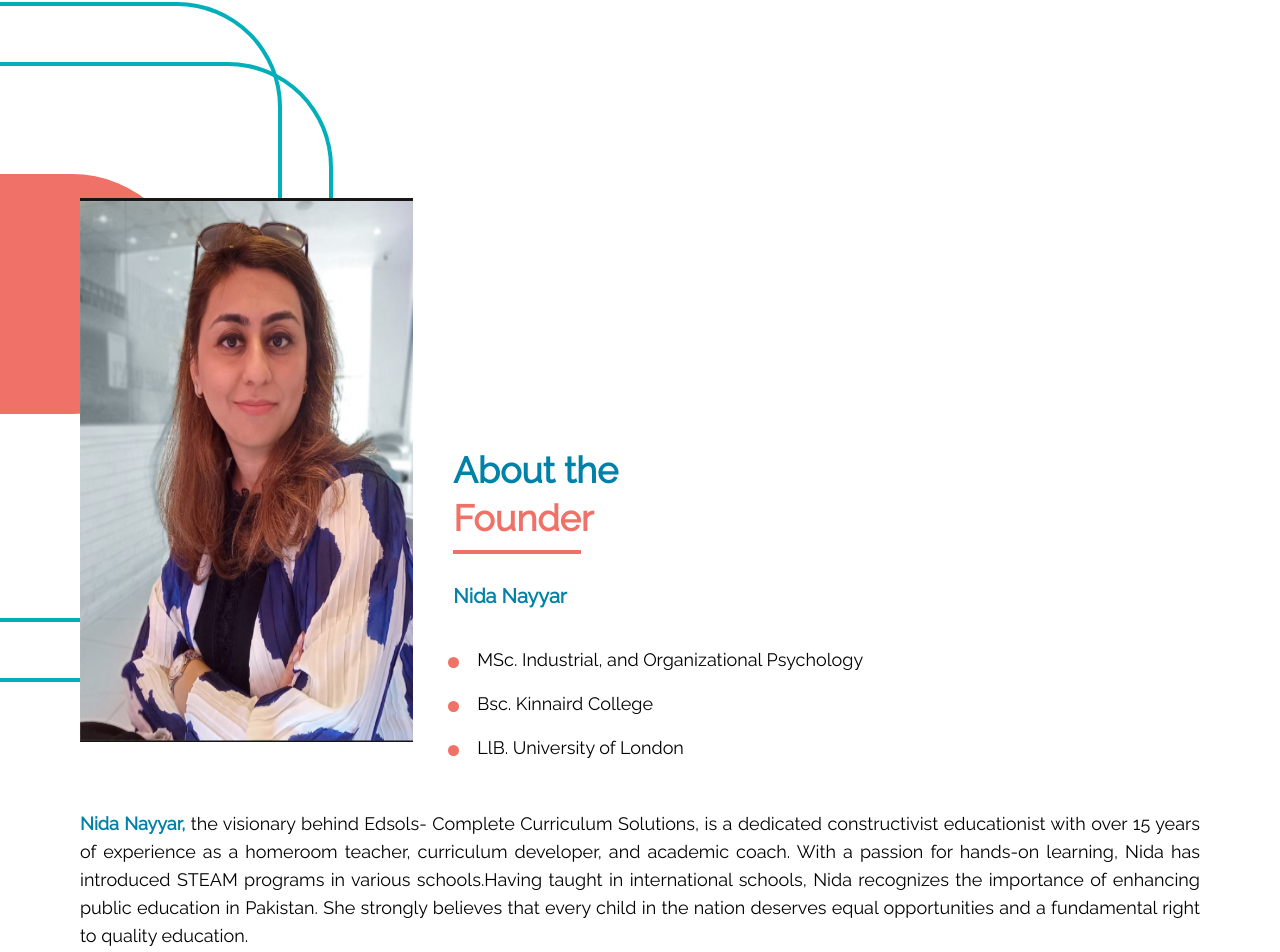
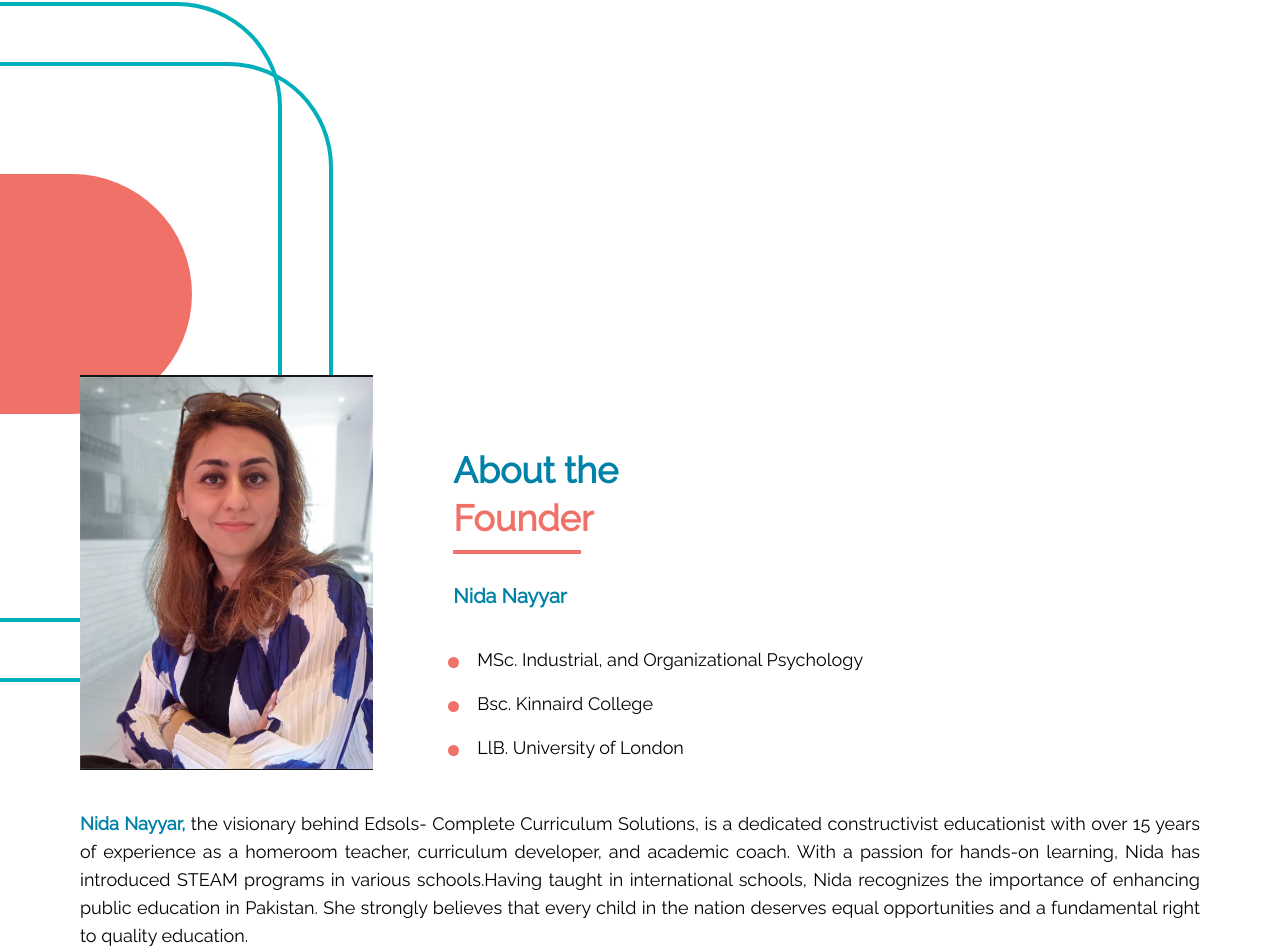
Before and after one commit to Sammy-05/edsols-frontend, a React (Create React App) app in the folder edsols-frontend/: page / in a window 1280 px wide. Shown: the part 4095-5047 px from the top of the page. Built offline with nearby package versions, Linux system fonts and the light colour scheme.

Commit message:
Fixed picture dimensions

```diff
--- a/edsols-frontend/src/components/Owner/Owner.jsx
+++ b/edsols-frontend/src/components/Owner/Owner.jsx
@@ -8,15 +8,10 @@ const About = () => {
           <div className="absolute rounded-r-[105px] border-t-4 border-b-4 border-r-4 border-solid border-secondary w-[26%] h-[70%]"></div>
           <div className="absolute rounded-r-[105px] border-t-4 border-b-4 border-r-4 border-solid border-secondary w-[22%] h-[85%]"></div>
 
-          <div className="flex flex-row items-center pb-24">
-            <div className="absolute w-[15%] h-[30%] rounded-r-full bg-subheading "></div>
+          <div className="absolute w-[15%] h-[30%] rounded-r-full bg-subheading mb-24"></div>
+          <div className="flex h-full items-end z-20 ml-20">
+            <img src={owner} alt="" className="" />
           </div>
-
-          <img
-            src={owner}
-            alt=""
-            className="mt-64 absolute ml-20 w-inherit h-inherit w-[26%] h-[68%]"
-          />
         </div>
 
         <div className="mr-20 flex flex-col w-2/3 justify-end">
@@ -61,8 +56,7 @@ const About = () => {
                 {restOfWords}
               </p>
             );
-          }
-          else{
+          } else {
             return <p className="text-lg pb-4">{item.para}</p>;
           }
         })}
```
